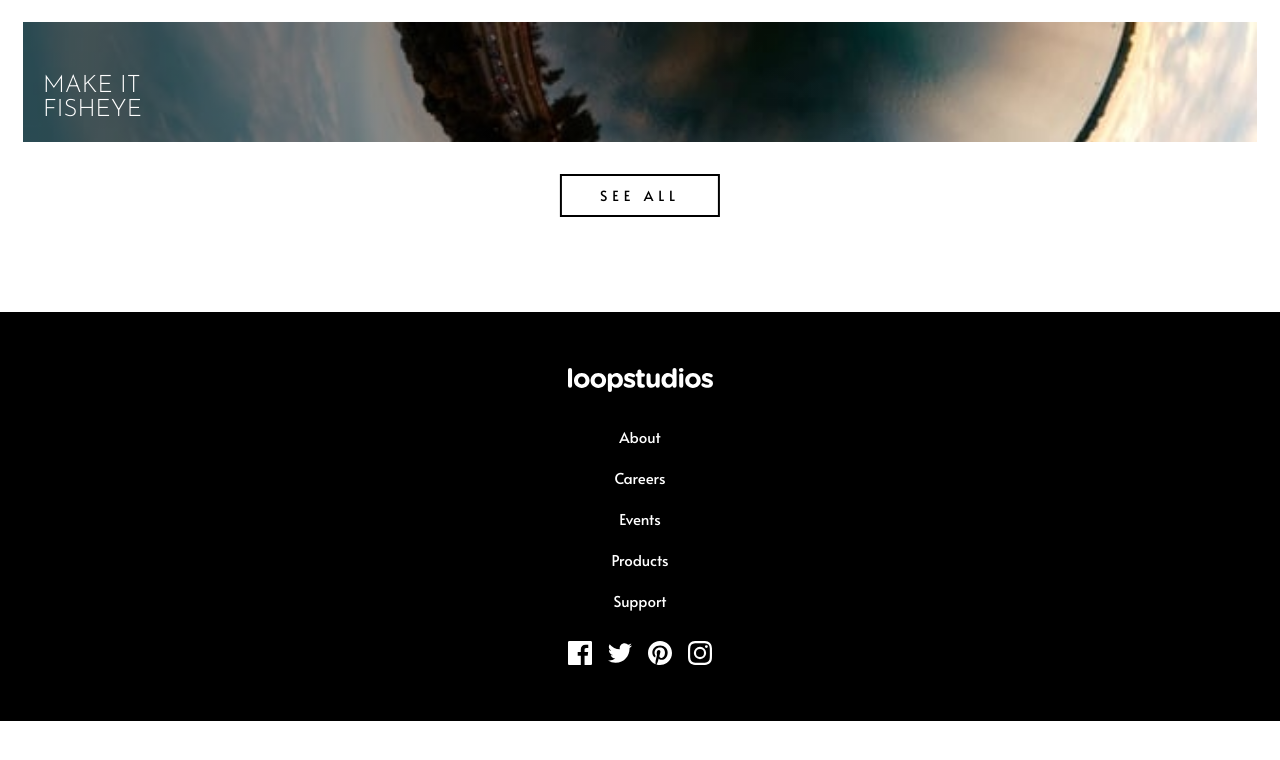
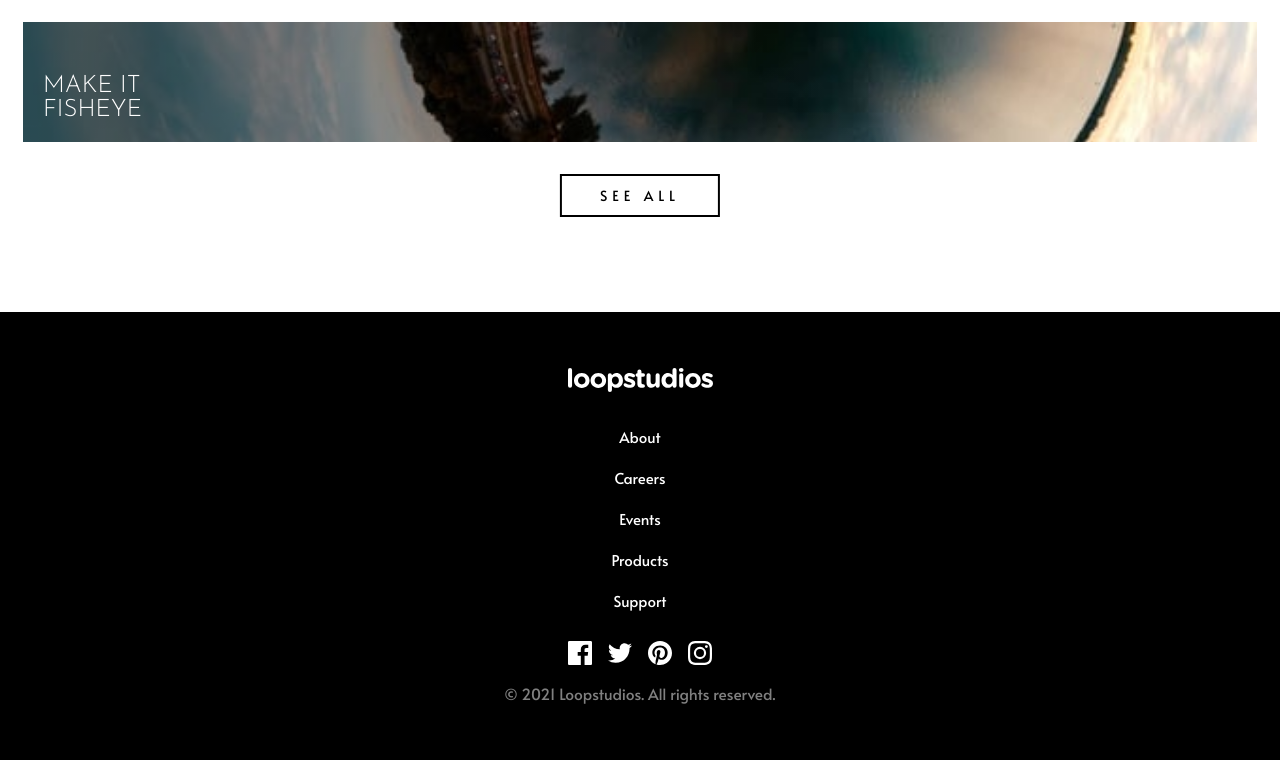
Before and after one commit to GracilianoOG/fem-loopstudios-landing-page, a React (Vite) app: page / in a window 1280 px wide. Shown: the part 2893-3653 px from the top of the page. Before the commit the page ends 3614 px from the top, so only its background shows below. Built offline with nearby package versions, Linux system fonts and the light colour scheme.

Commit message:
Add reserved rights text

```diff
--- a/src/components/Footer/Footer.tsx
+++ b/src/components/Footer/Footer.tsx
@@ -29,6 +29,13 @@ const IconList = styled.ul`
   display: flex;
   justify-content: center;
   gap: 16px;
+`;
+
+const FooterText = styled.p`
+  font-family: "Alata", sans-serif;
+  font-size: 15.5px;
+  margin-top: 18px;
+  color: var(--color-grey);
 `;
 
 const Footer = () => {
@@ -85,6 +92,7 @@ const Footer = () => {
               </a>
             </li>
           </IconList>
+          <FooterText>© 2021 Loopstudios. All rights reserved.</FooterText>
         </div>
       </div>
     </FooterStyled>
```
